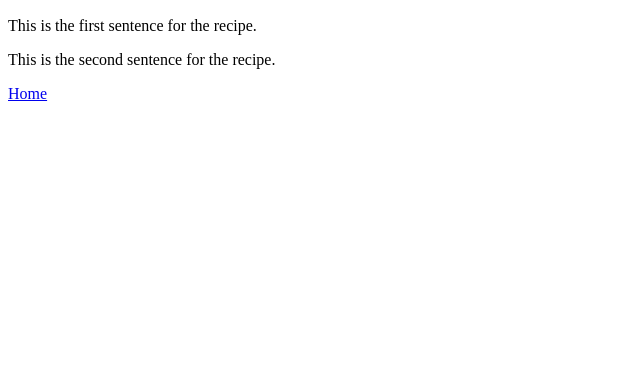
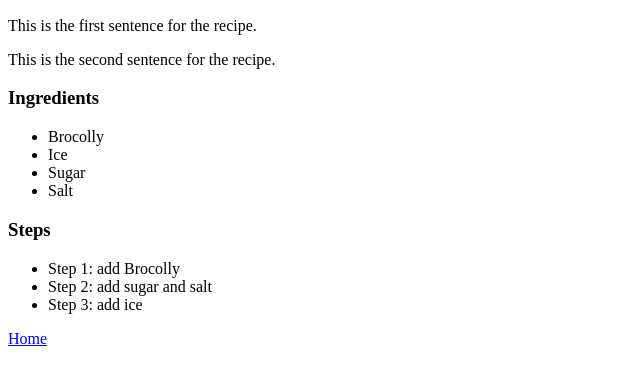
Before and after one commit to TrgKiet/odin-recipes, a plain HTML site: page recipes/green-smoothie.html in a window 1280 px wide. Shown: the part 434-800 px from the top of the page, without its empty margins (0-640 px from the left). Drawn offline with Linux system fonts and the light colour scheme.

Commit message:
This is my fourth commit, I have added the structure in the green smoothie file.

```diff
--- a/recipes/green-smoothie.html
+++ b/recipes/green-smoothie.html
@@ -11,6 +11,19 @@
         <h2>Description</h2>
         <p>This is the first sentence for the recipe.</p>
         <p>This is the second sentence for the recipe.</p>
+        <h3>Ingredients</h3>
+        <ul>
+            <li>Brocolly</li>
+            <li>Ice</li>
+            <li>Sugar</li>
+            <li>Salt</l1>
+        </ul>
+        <h3>Steps</h3>
+        <ul>
+            <li>Step 1: add Brocolly</li>
+            <li>Step 2: add sugar and salt</li>
+            <li>Step 3: add ice</li>
+        </ul>
         <a href="../index.html">Home</a>
     </body>
 </html>
```
